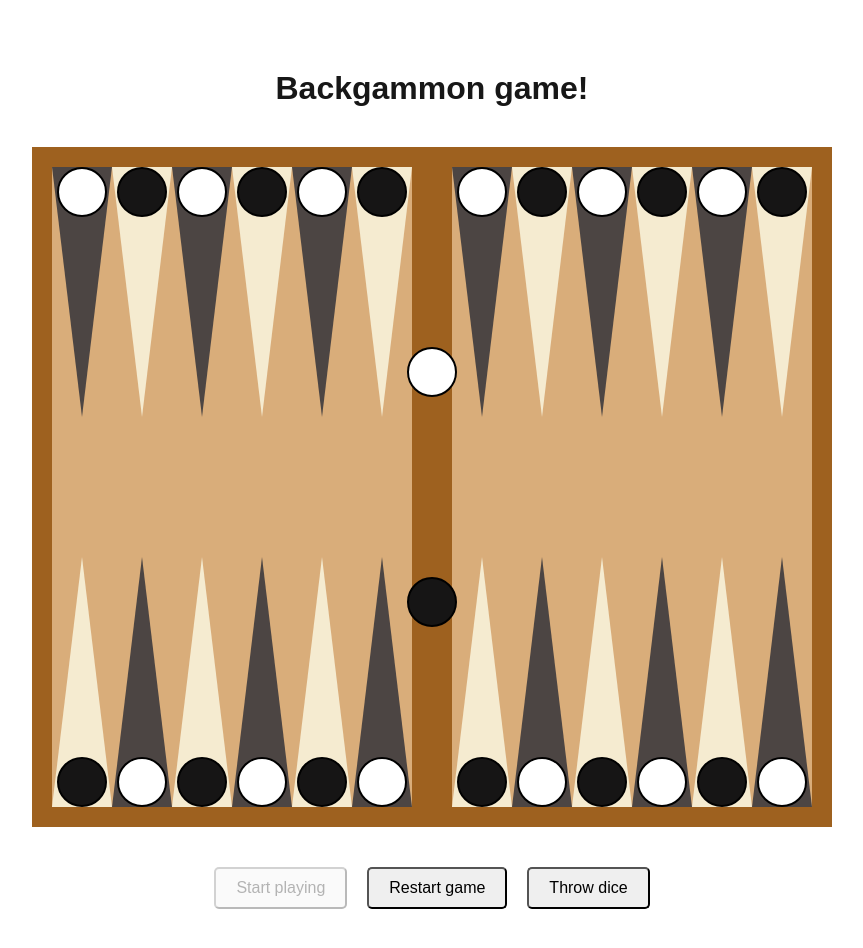
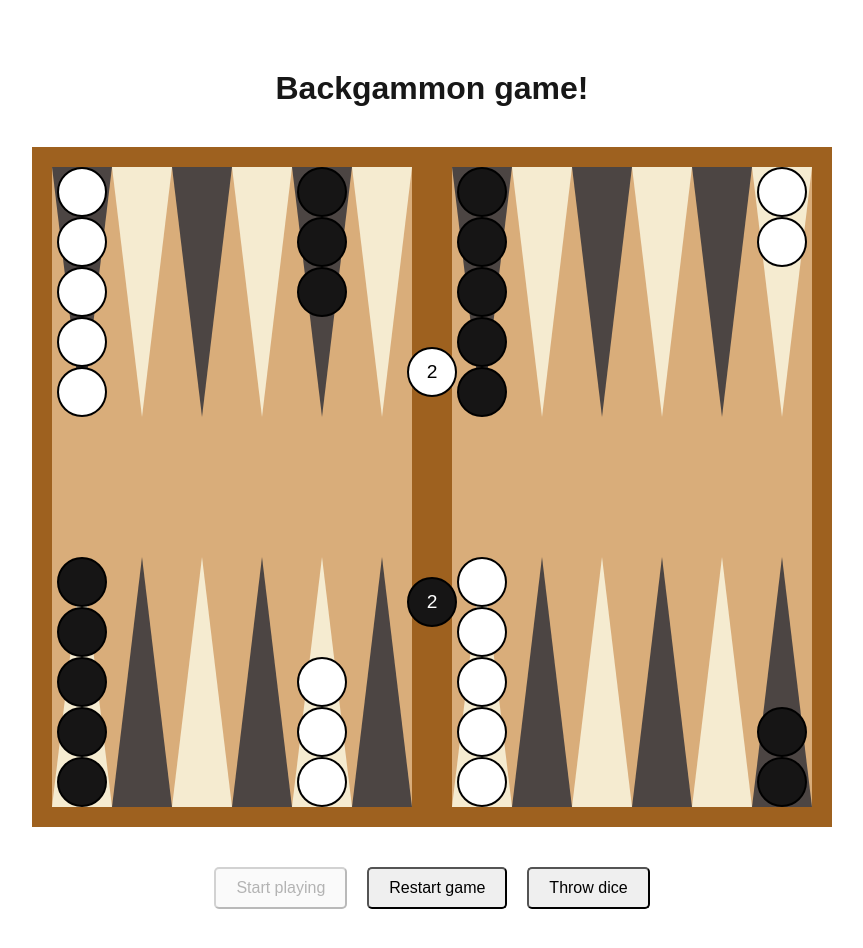
Before and after one commit to Moamal-2000/backgammon, a Next.js app: page / in a window 1280 px wide. Shown: the top 948 px of the page, without its empty margins (208-1071 px from the left). Built offline with nearby package versions, Linux system fonts and the light colour scheme.

Commit message:
feat: implement DeadPiece component for displaying dead pieces on the Bar

```diff
--- a/src/components/BackgammonBoard/Bar/Bar.jsx
+++ b/src/components/BackgammonBoard/Bar/Bar.jsx
@@ -1,7 +1,7 @@
 "use client";
 
+import DeadPiece from "@/components/Shared/DeadPiece";
 import { useSelector } from "react-redux";
-import u from "../PlacesWithPieces/utilsClasses.module.scss";
 import s from "./Bar.module.scss";
 
 const Bar = () => {
@@ -10,13 +10,8 @@ const Bar = () => {
 
   return (
     <div className={s.bar}>
-      <div className={`${u.piece} ${u.white}`} style={{ color: "black" }}>
-        {white.length > 1 && white.length}
-      </div>
-
-      <div className={`${u.piece} ${u.black}`} style={{ color: "#white" }}>
-        {black.length > 1 && black.length}
-      </div>
+      <DeadPiece color="white" pieces={white} position="top" />
+      <DeadPiece color="black" pieces={black} position="bottom" />
     </div>
   );
 };
--- a/src/components/BackgammonBoard/Bar/Bar.module.scss
+++ b/src/components/BackgammonBoard/Bar/Bar.module.scss
@@ -2,11 +2,13 @@
   width: 40px;
   height: 100%;
   padding: 180px 0;
-  display: flex;
-  flex-direction: column;
-  align-items: center;
-  justify-content: space-between;
   background-color: #9e611f;
   position: relative;
   z-index: 1;
 }
+
+.bar>* {
+  position: absolute;
+  left: 50%;
+  translate: -50% 0;
+}
--- a/src/components/BackgammonBoard/PlacesWithPieces/utilsClasses.module.scss
+++ b/src/components/BackgammonBoard/PlacesWithPieces/utilsClasses.module.scss
@@ -7,6 +7,8 @@
   border-radius: 50%;
   border: solid 2px #000;
   font-size: 1.2rem;
+  cursor: pointer;
+  user-select: none;
   position: relative;
 
   &.black {
--- /dev/null
+++ b/src/components/Shared/DeadPiece.jsx
@@ -0,0 +1,16 @@
+import u from "../BackgammonBoard/PlacesWithPieces/utilsClasses.module.scss";
+
+const DeadPiece = ({ color, pieces, position }) => {
+  const opponent = color === "black" ? "white" : "black";
+  const style = { color: opponent, [position]: "180px" };
+
+  return (
+    pieces.length > 0 && (
+      <div className={`${u.piece} ${u[color]}`} style={style}>
+        {pieces.length > 1 && pieces.length}
+      </div>
+    )
+  );
+};
+
+export default DeadPiece;
--- a/src/data/staticData.js
+++ b/src/data/staticData.js
@@ -1,4 +1,3 @@
 import { getBoardArea } from "@/functions/helper";
-import { getBoardAreaToTestKill } from "@/functions/testing";
 
-export const boardArea = getBoardAreaToTestKill();
+export const boardArea = getBoardArea();
--- a/src/redux/slices/gameSlice.js
+++ b/src/redux/slices/gameSlice.js
@@ -7,7 +7,7 @@ const initialState = {
   gameStart: true,
   showBeginDices: false,
   playerTurn: "",
-  deadPieces: { black: [], white: [] },
+  deadPieces: { black: ["black", "black"], white: ["black", "black"] },
   outPieces: { black: [], white: [] },
   diceMoves: [],
   beginDice: [],
```
